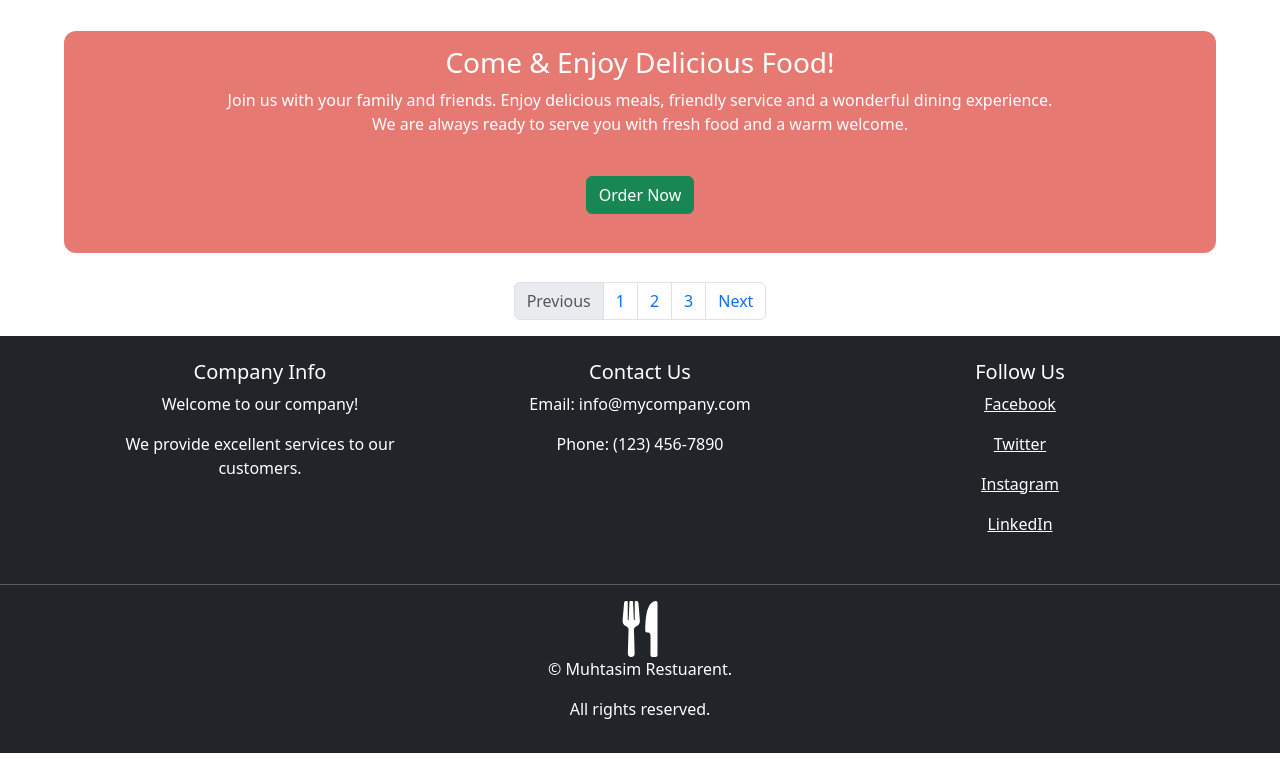
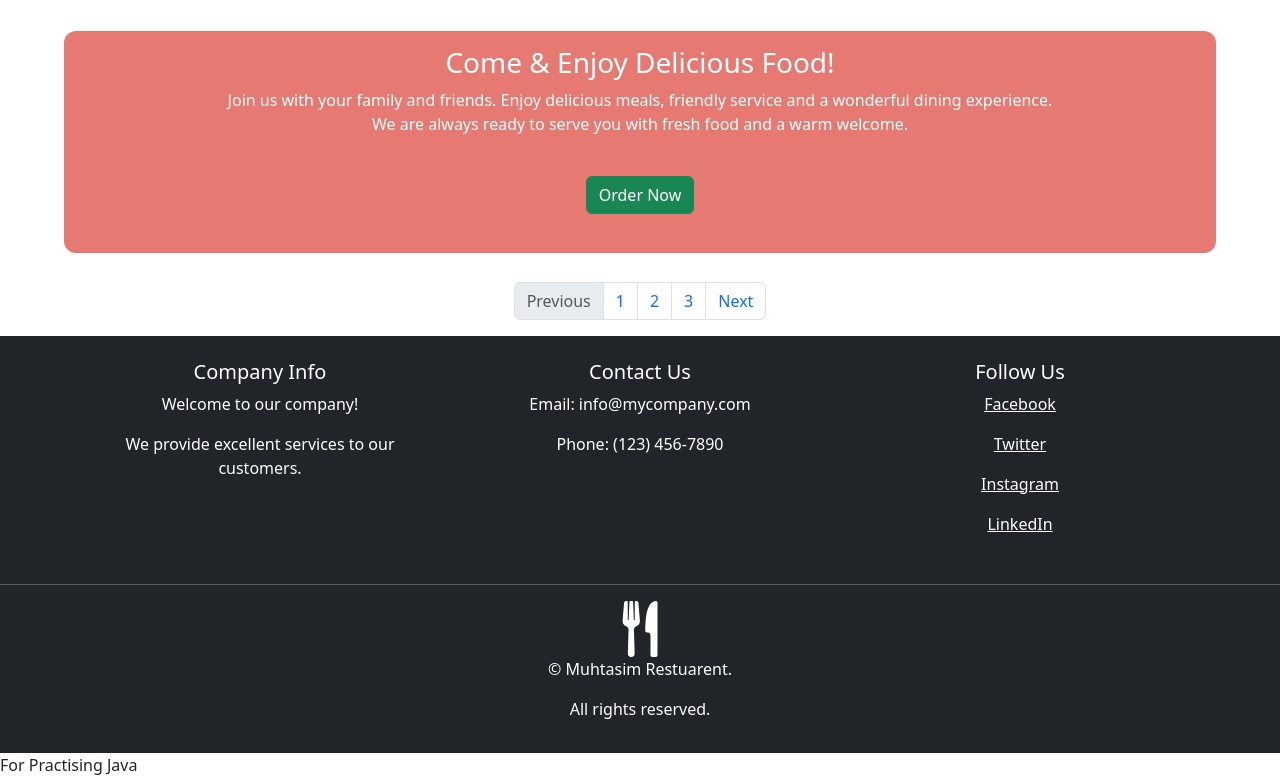
Before and after one commit to mehnajrahman007-rgb/JavaScript_practise_23112026, a plain HTML site: page index.html in a window 1280 px wide. Shown: the part 2346-3123 px from the top of the page. Before the commit the page ends 3099 px from the top, so only its background shows below. Drawn offline with nearby package versions, Linux system fonts and the light colour scheme.

Commit message:
JavaScript Practice

```diff
--- a/index.html
+++ b/index.html
@@ -271,6 +271,8 @@ At our restaurant, we believe that good food brings people together. We provide
 
 
     </footer>
+    <!-- Practice -->
+     <section>For Practising Java</section>
 <!-- Java Script add -->
  <script src="script.js"></script>
     <!-- bootstrap js link -->
```
Also changed, not shown: about.html (+2 -1 lines), blog.html (+2 -4 lines), contact.html (+2 -1 lines), login.html (+2 -1 lines), signup.html (+2 -1 lines).
